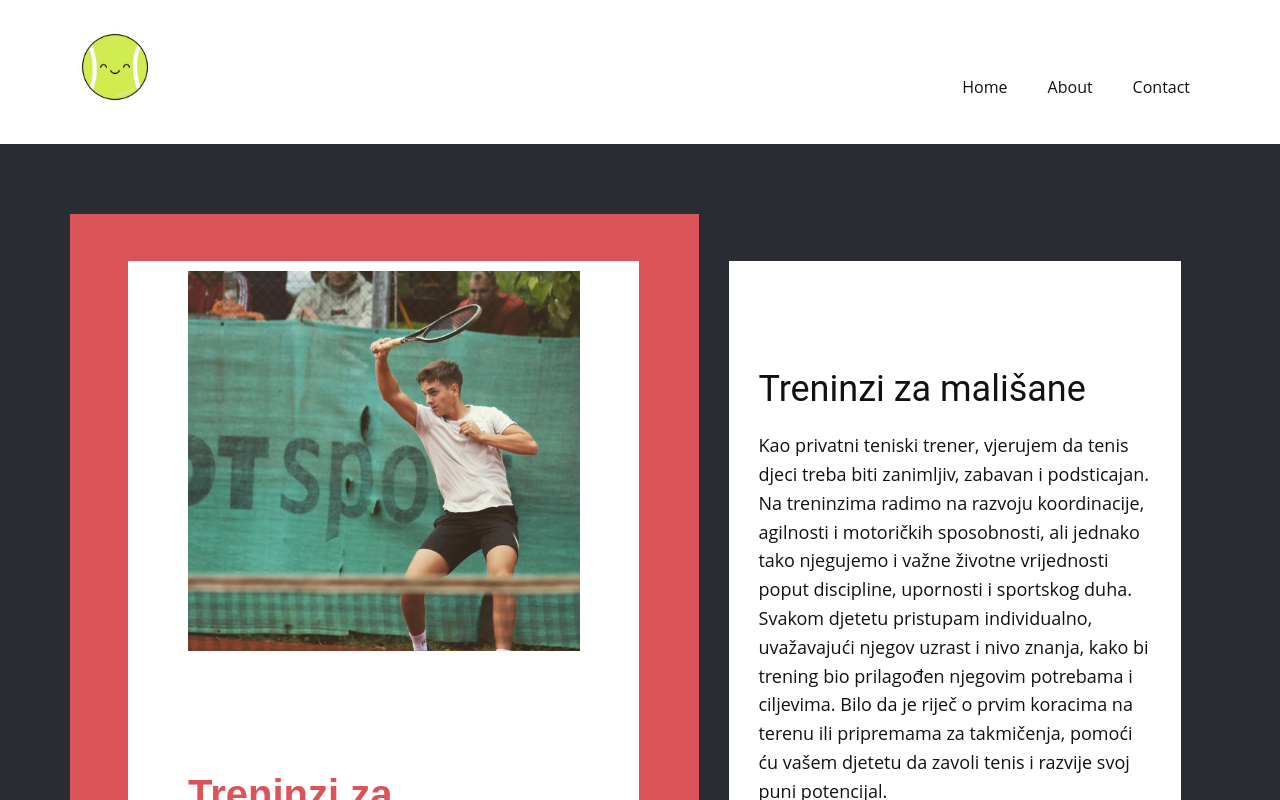
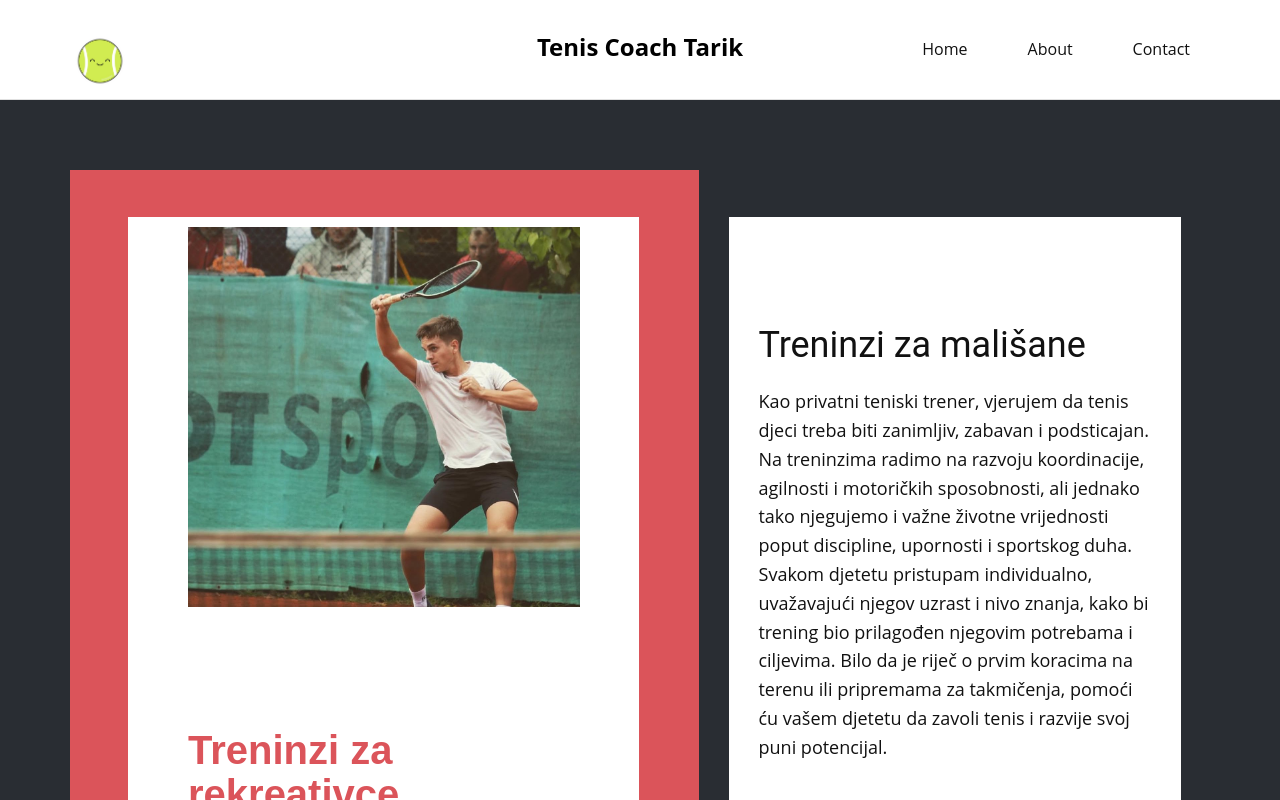
Before and after one commit to edipekaric/TenisTrainerApp, a React (Vite) app in the folder frontend/: page / in a window 1280 px wide. Shown: the top 800 px of the page. Built offline with nearby package versions, Linux system fonts and the light colour scheme.

Commit message:
Added About me, not good

```diff
--- a/frontend/src/components/Header.tsx
+++ b/frontend/src/components/Header.tsx
@@ -4,27 +4,96 @@ import logo from '../assets/logo.png';
 
 const Header: React.FC = () => {
   return (
-    <header className="u-clearfix u-header u-header" id="sec-6c67">
-      <div className="u-clearfix u-sheet u-sheet-1">
-        <a href="/" className="u-image u-logo u-image-1">
-          <img src={logo} className="u-logo-image u-logo-image-1" alt="Logo" />
+    <header
+      className="u-clearfix u-header u-header"
+      id="sec-6c67"
+      style={{
+        position: 'relative',
+        padding: '0 40px',
+        height: '100px',
+        borderBottom: '1px solid #e0e0e0',
+        display: 'flex',
+        alignItems: 'center',
+      }}
+    >
+      <div
+        className="u-clearfix u-sheet u-sheet-1"
+        style={{
+          display: 'flex',
+          alignItems: 'center',
+          justifyContent: 'space-between',
+          width: '100%',
+          height: '100%',
+        }}
+      >
+        {/* Left: Logo */}
+        <a
+          href="/"
+          className="u-image u-logo u-image-1"
+          style={{
+            display: 'flex',
+            alignItems: 'center',
+            height: '100%',
+          }}
+        >
+          <img
+            src={logo}
+            className="u-logo-image u-logo-image-1"
+            alt="Logo"
+            style={{
+              maxHeight: '60px', // prevent it from going under header
+              width: 'auto',
+            }}
+          />
         </a>
-        <nav className="u-menu u-menu-dropdown u-offcanvas u-menu-1">
-          <div className="menu-collapse">
-            <a className="u-button-style u-nav-link" href="#">
-              <svg viewBox="0 0 24 24">
-                <use xlinkHref="#menu-hamburger" />
-              </svg>
-            </a>
-          </div>
+
+        {/* Right: Menu */}
+        <nav
+          className="u-menu u-menu-dropdown u-offcanvas u-menu-1"
+          style={{
+            display: 'flex',
+            alignItems: 'center',
+          }}
+        >
           <div className="u-custom-menu u-nav-container">
-            <ul className="u-nav u-unstyled u-nav-1">
-              <li className="u-nav-item"><a className="u-button-style u-nav-link" href="/">Home</a></li>
-              <li className="u-nav-item"><a className="u-button-style u-nav-link" href="/AboutPage">About</a></li>
-              <li className="u-nav-item"><a className="u-button-style u-nav-link" href="/ContactPage">Contact</a></li>
+            <ul
+              className="u-nav u-unstyled u-nav-1"
+              style={{
+                display: 'flex',
+                alignItems: 'center',
+                gap: '20px',
+                paddingTop: '80px',
+              }}
+            >
+              <li className="u-nav-item">
+                <a className="u-button-style u-nav-link" href="/">Home</a>
+              </li>
+              <li className="u-nav-item">
+                <a className="u-button-style u-nav-link" href="/about">About</a>
+              </li>
+              <li className="u-nav-item">
+                <a className="u-button-style u-nav-link" href="/contact">Contact</a>
+              </li>
             </ul>
           </div>
         </nav>
+
+        {/* Center: Title */}
+        <div
+          style={{
+            position: 'absolute',
+            left: '50%',
+            top: '48%', // slight move up!
+            transform: 'translate(-50%, -50%)',
+            fontSize: '24px',
+            fontWeight: 'bold',
+            color: '#000',
+            whiteSpace: 'nowrap',
+            pointerEvents: 'none', // so it's not clickable
+          }}
+        >
+          Tenis Coach Tarik
+        </div>
       </div>
     </header>
   );
--- a/frontend/src/pages/AboutPage.tsx
+++ b/frontend/src/pages/AboutPage.tsx
@@ -1,28 +1,69 @@
-// src/AboutPage.tsx
 import React from 'react';
-import '../styles/index.css';
 import '../styles/nicepage.css';
+import portreit from '../assets/1.jpg';
+import galleryImg1 from '../assets/kids1.jpg';
+import galleryImg2 from '../assets/kids2.jpg';
 
 const AboutPage: React.FC = () => {
   return (
-    <div className="flex flex-col min-h-screen">
-      <header className="flex justify-between items-center p-6 bg-white shadow">
-        <h1 className="text-xl font-bold">O meni</h1>
-        <a href="/" className="text-blue-500 hover:underline">Početna</a>
-      </header>
+    <main>
+      {/* About Section */}
+      <section className="u-clearfix u-section-1" id="about-section" style={{ padding: '60px 20px' }}>
+        <div className="u-clearfix u-sheet u-sheet-1" style={{ display: 'flex', flexWrap: 'wrap', gap: '40px', justifyContent: 'center' }}>
+          {/* Left Image */}
+          <div style={{ flex: '1 1 300px', maxWidth: '500px' }}>
+            <img
+              src={portreit}
+              alt="Tarik Budimlija"
+              style={{ width: '100%', height: 'auto', borderRadius: '8px', objectFit: 'cover' }}
+            />
+          </div>
 
-      <main className="flex flex-col items-center justify-center p-8">
-        <div className="max-w-2xl text-center">
-          <h2 className="text-3xl font-bold mb-4">Tarik Budimlija</h2>
-          <p className="text-gray-700 leading-relaxed">
-            Zovem se Tarik Budimlija i profesionalno se bavim tenisom više od 10 godina.
-            Nudim treninge za djecu, rekreativce i starije osobe koje žele unaprijediti svoju igru
-            ili jednostavno pronaći sparing partnera.
-            Radim sa svakim individualno, pristup prilagođavam vašim ciljevima i mogućnostima.
-          </p>
+          {/* Right Text */}
+          <div style={{ flex: '1 1 300px', maxWidth: '600px', fontSize: '1rem', lineHeight: '1.6', color: '#333' }}>
+            <p>
+              Ja sam Tarik Budimlija, licencirani privatni trener tenisa sa višegodišnjim iskustvom u radu sa djecom, mladima i odraslima.
+              Tenis treniram više od 15 godina, a posljednje 4 godine aktivno radim kao trener. Također pohađam fakultet DIF i posjedujem znanje kako oblikovati tijelo kariovaskular STA VEC.
+              <br /><br />
+              Kroz individualni pristup svakom polazniku, trudim se da časovi tenisa budu zabavni, motivirajući i prilagođeni uzrastu i nivou znanja. Poseban akcenat stavljam na razvoj tehničkih i taktičkih vještina, kao i na izgradnju sportskog duha i samopouzdanja kod djece.
+              <br /><br />
+              Pored rada sa djecom, rado sarađujem i sa odraslim igračima — bilo da želite unaprijediti svoju igru, steći kondiciju ili pronaći kvalitetnog sparing partnera za dinamične i zanimljive mečeve.
+              <br /><br />
+              Bez obzira da li ste potpuni početnik ili rekreativac sa ambicijom da napredujete, uz stručno vođstvo i podršku, sigurno ćete uživati na terenu.
+              <br /><br />
+              Vidimo se na terenu!
+            </p>
+          </div>
         </div>
-      </main>
-    </div>
+      </section>
+
+      {/* Gallery Section */}
+      <section className="u-clearfix u-section-2" id="gallery-section" style={{ padding: '40px 20px', backgroundColor: '#f9f9f9' }}>
+        <div className="u-clearfix u-sheet u-sheet-1" style={{ display: 'flex', flexWrap: 'wrap', justifyContent: 'center', gap: '20px' }}>
+          <div style={{ flex: '1 1 300px', maxWidth: '400px' }}>
+            <img
+              src={galleryImg1}
+              alt="Gallery Image 1"
+              style={{ width: '100%', height: 'auto', borderRadius: '8px', objectFit: 'cover' }}
+            />
+            <div style={{ textAlign: 'center', marginTop: '8px', fontSize: '0.9rem', color: '#666' }}>
+              Sample Title - Sample Text
+            </div>
+          </div>
+
+          <div style={{ flex: '1 1 300px', maxWidth: '400px' }}>
+            <img
+              src={galleryImg2}
+              alt="Gallery Image 2"
+              style={{ width: '100%', height: 'auto', borderRadius: '8px', objectFit: 'cover' }}
+            />
+            <div style={{ textAlign: 'center', marginTop: '8px', fontSize: '0.9rem', color: '#666' }}>
+              Sample Title - Sample Text
+            </div>
+          </div>
+        </div>
+      </section>
+    </main>
   );
 };
 
```
